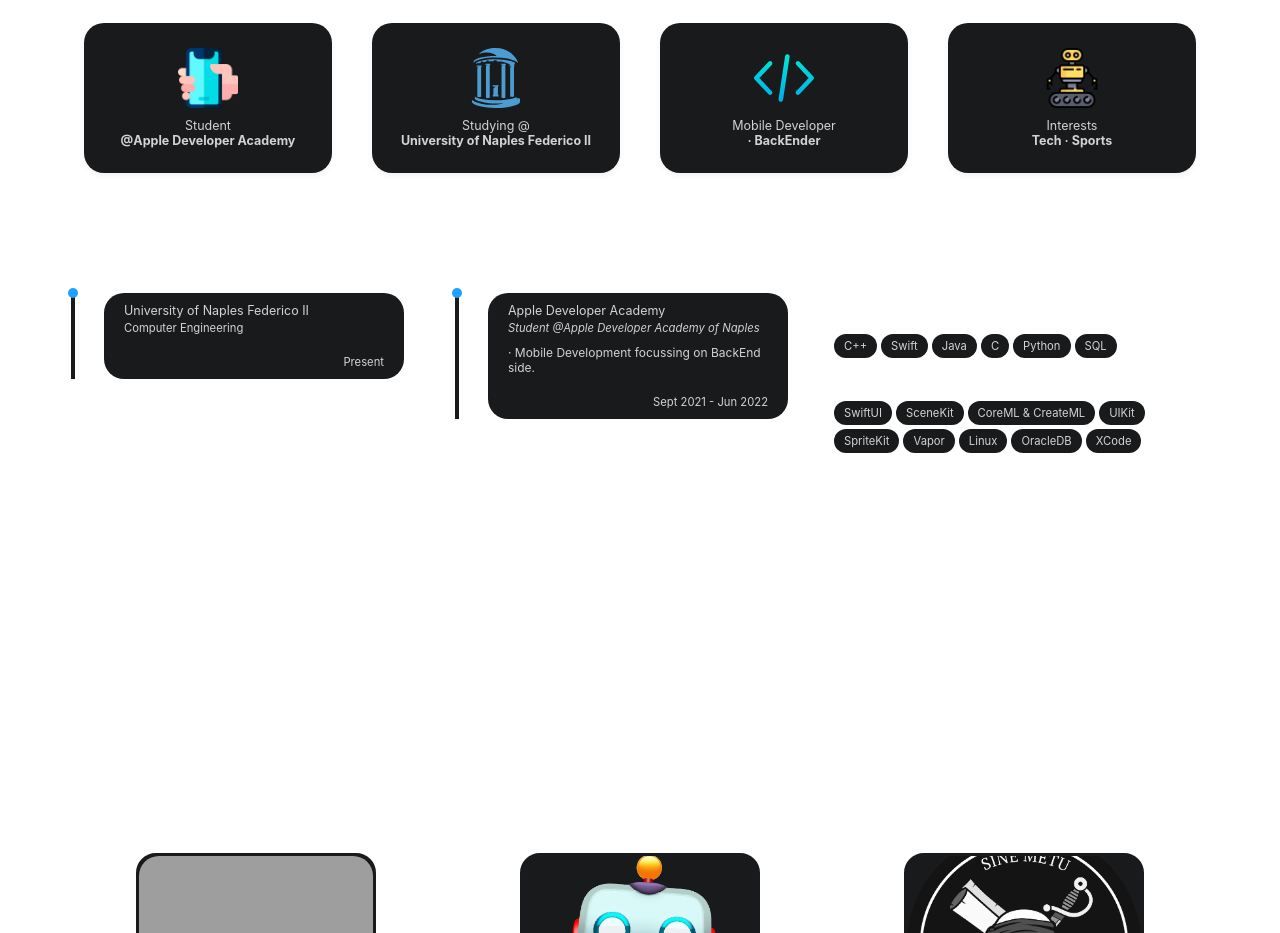
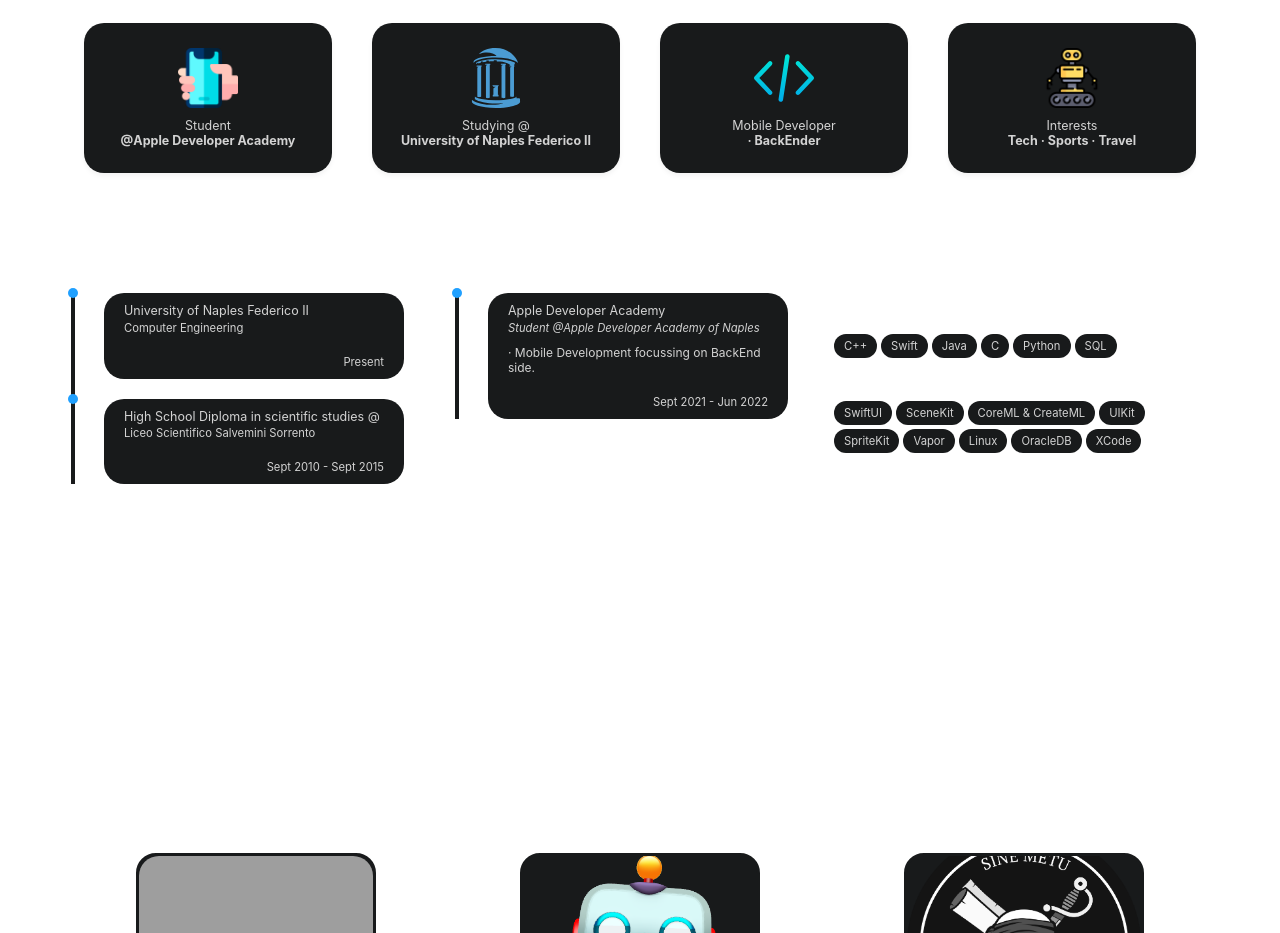
Before and after one commit to eddy10957/Old-Portfolio, a website: page index.html in a window 1280 px wide. Shown: the part 897-1830 px from the top of the page. Drawn offline with nearby package versions, Linux system fonts and the light colour scheme; grey boxes are pictures that could not be loaded; a script that the page names is missing.

Commit message:
Update index.html

```diff
--- a/index.html
+++ b/index.html
@@ -112,7 +112,7 @@
                                     <div class="about-card-title">
                                         Interests
                                         <br />
-                                        <b>Tech &middot; Sports</b>
+                                        <b>Tech &middot; Sports &middot; Travel</b>
                                     </div>
                                 </div>
                             </div>
@@ -128,6 +128,12 @@
                                 <div class="timeline-card-title">University of Naples Federico II</div>
                                 <div class="timeline-card-subtitle">Computer Engineering</div>
                                 <div class="timeline-card-time">Present</div>
+                            </div>
+
+                            <div class="timeline-card timeline-card-blue">
+                                <div class="timeline-card-title">High School Diploma in scientific studies @</div>
+                                <div class="timeline-card-subtitle">Liceo Scientifico Salvemini Sorrento</div>
+                                <div class="timeline-card-time">Sept 2010 - Sept 2015</div>
                             </div>
 
                         </div>
```
